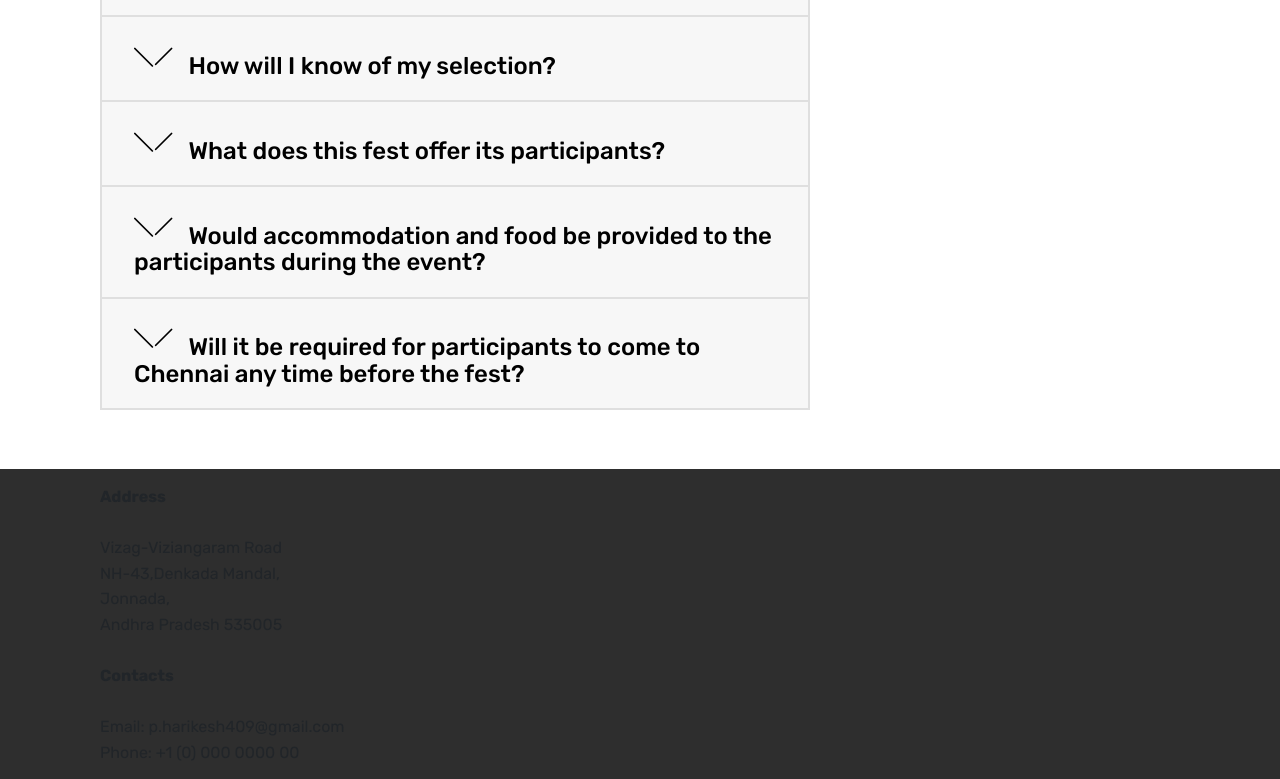
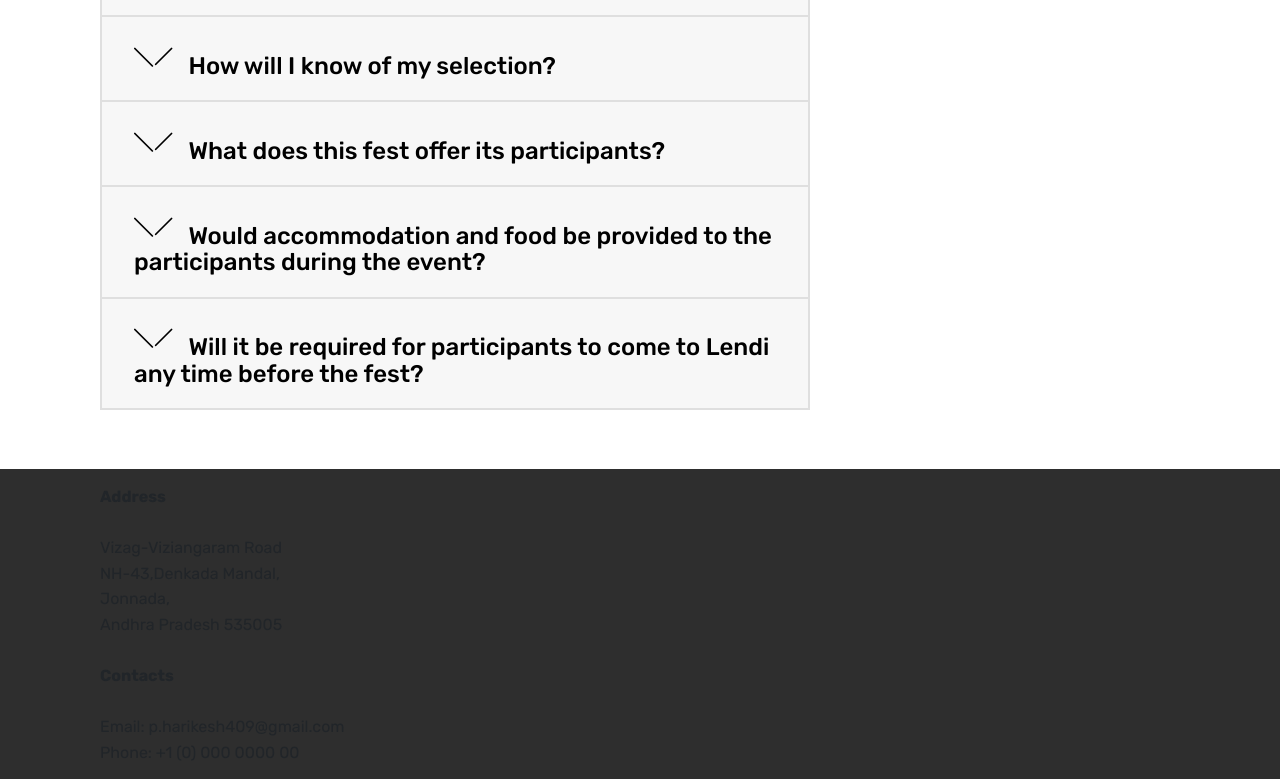
Before and after one commit to harikesh409/Elevar, a plain HTML site: page contact-us.html in a window 1280 px wide. Shown: the part 1484-2263 px from the top of the page. Drawn offline with Linux system fonts and the light colour scheme; files that its build step writes are made by us from their sources; grey boxes are pictures that could not be loaded; files whose address does not match are found by name.

Commit message:
edited faq

```diff
--- a/contact-us.html
+++ b/contact-us.html
@@ -263,7 +263,7 @@
                             <div class="card-header" role="tab" id="headingThree">
                                 <a role="button" class="collapsed panel-title text-black" data-toggle="collapse" data-parent="#accordion" data-core="" href="#collapse4_0" aria-expanded="false" aria-controls="collapse4">
                                     <h4 class="mbr-fonts-style display-5">
-                                        <span class="sign mbr-iconfont mbri-arrow-down inactive"></span>Will it be required for participants to come to Chennai any time before the fest?</h4>
+                                        <span class="sign mbr-iconfont mbri-arrow-down inactive"></span>Will it be required for participants to come to Lendi any time before the fest?</h4>
                                 </a>
                             </div>
                             <div id="collapse4_0" class="panel-collapse noScroll collapse" role="tabpanel" aria-labelledby="headingThree">
```
